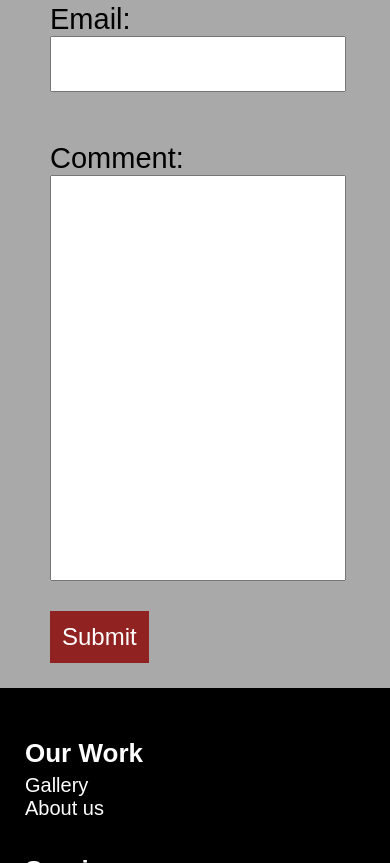
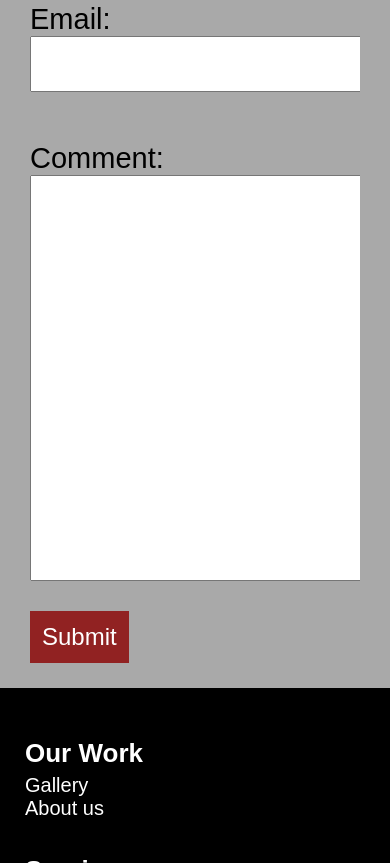
Before and after one commit to mdjonestwo/all-weather-co-static, a plain HTML site: page index.html in a window 390 px wide. Shown: the part 5579-6442 px from the top of the page. Drawn offline with Linux system fonts and the light colour scheme.

Commit message:
fix mobile landing page

```diff
--- a/style.css
+++ b/style.css
@@ -508,7 +508,7 @@ a{
 
     .form{
         flex-direction: column;
-        padding: 0 20px;
+        padding: 0 15px;
     }
     .form input{
         width: 100%;
@@ -516,21 +516,22 @@ a{
     }
 
     .form .col-1 input{
-        width: 90%;
+        width: 100%;
     }
 
 
     .form .col-1 {
         width: 100%;
+        padding: 0;
     }
 
     .form .col-2{
         width: 100%;
-        padding: 0 15px;
+        padding: 0;
 
     }
     .form .col-2 input{
-        width: 90%;
+        width: 100%;
     }
 
     .col-btn-box{
```
